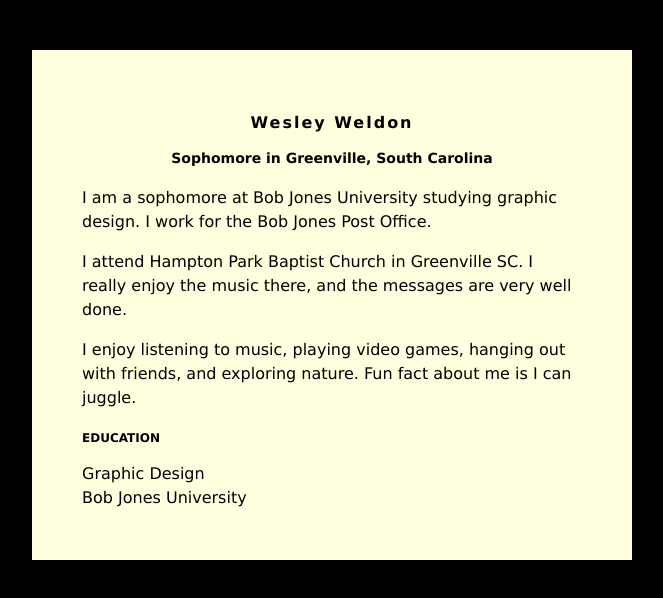
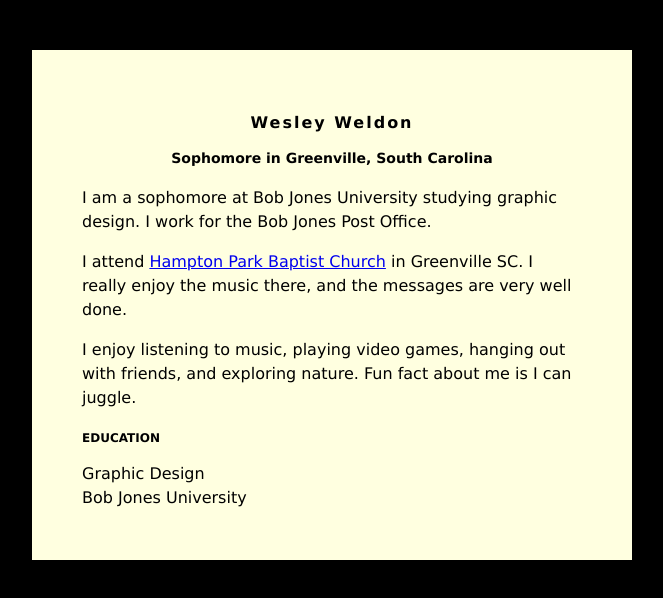
Before and after one commit to wweld831/wweld831.github.io, a plain HTML site: page index.html in a window 1280 px wide. Shown: the whole page, without its empty margins (308-971 px from the left). Drawn offline with Linux system fonts and the light colour scheme.

Commit message:
Update index.html

```diff
--- a/index.html
+++ b/index.html
@@ -36,7 +36,7 @@ h3 {
          <p>I am a sophomore at Bob Jones University studying graphic design.
              I work for the Bob Jones Post Office.</p>
          <p>
-            I attend Hampton Park Baptist Church in Greenville SC. I really enjoy the music there,
+             I attend <a href="https://www.hamptonpark.org/" >Hampton Park Baptist Church</a> in Greenville SC. I really enjoy the music there,
              and the messages are very well done.
          </p>
          <p>
```
